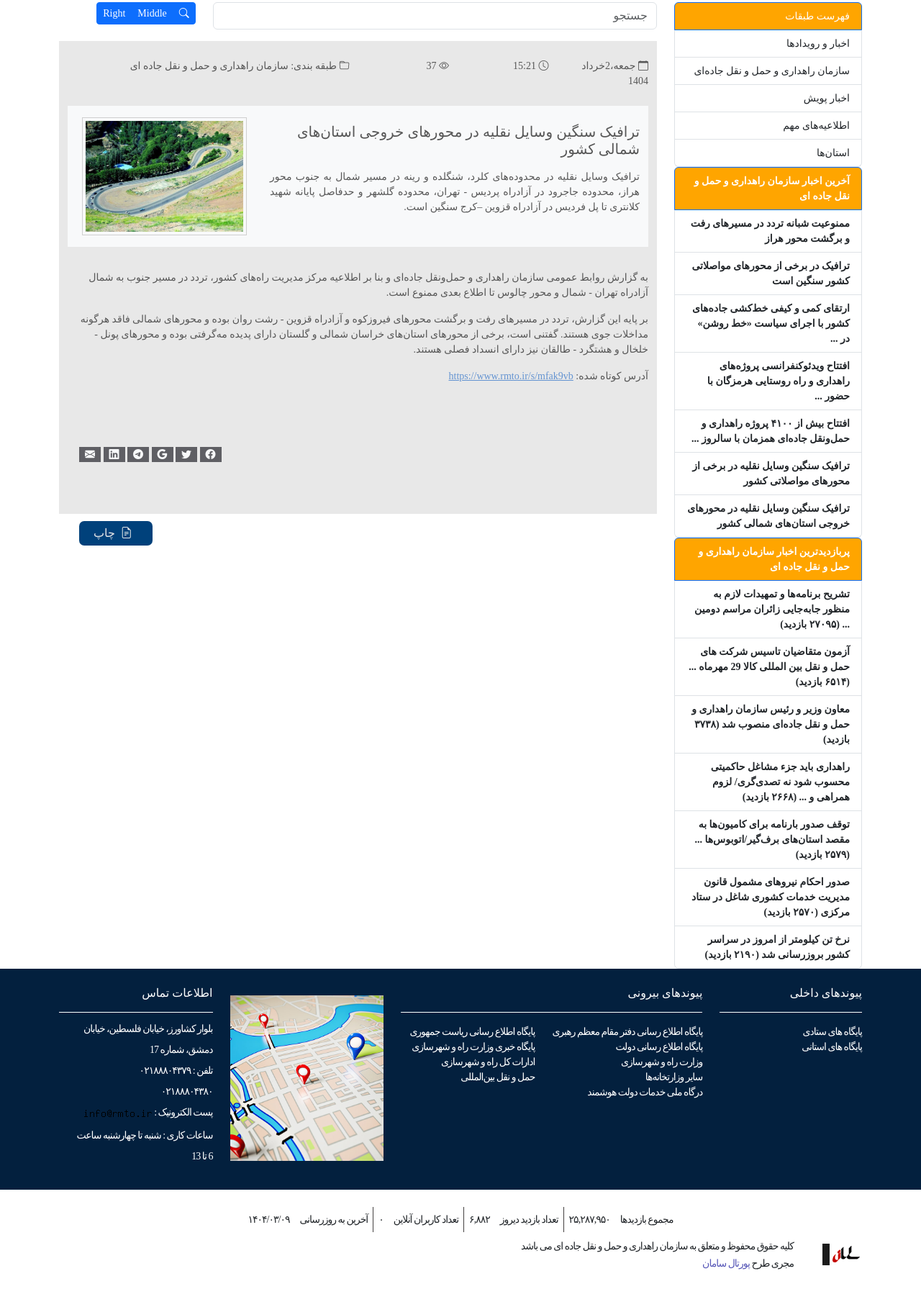
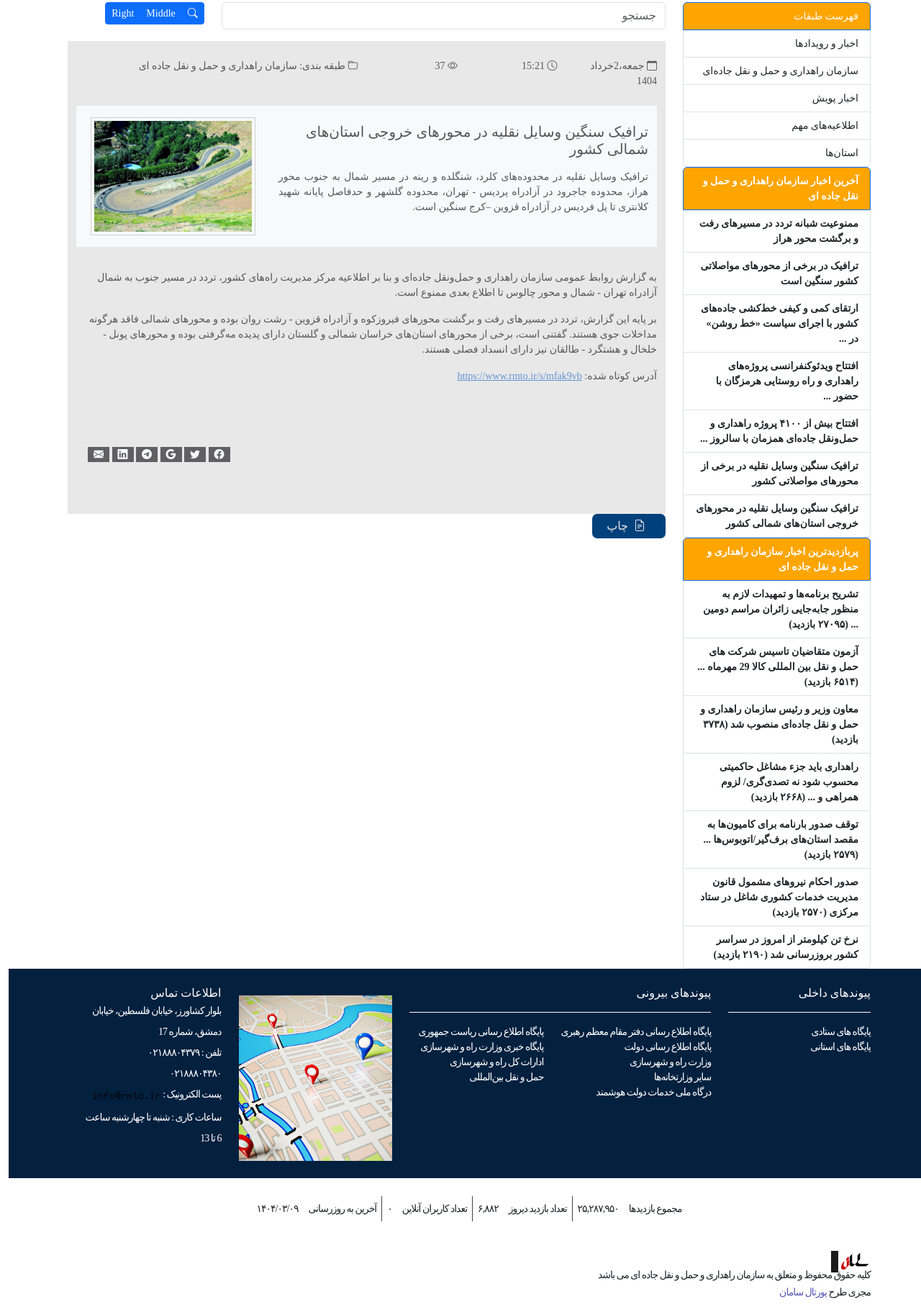
Before and after one commit to shrjld/my-rmto-main, a plain HTML site: page index.html in a window 1280 px wide. Shown: the part 340-2156 px from the top of the page at 72% size. Before the commit the page ends 2116 px from the top, so only its background shows below. Drawn offline with nearby package versions, Linux system fonts and the light colour scheme; a small style sheet from the web is missing.

Commit message:
in the class

```diff
--- a/index.html
+++ b/index.html
@@ -109,7 +109,8 @@
                     <i class="bi bi-globe px-2"></i>
                     <li class="breadcrumb-item crumb-item ">سازمان راهدار ی و حمل و نقل جاده ای</li>
                     <li class="breadcrumb-item crumb-item active" aria-current="page">اخبار</li>
-                    <li class="breadcrumb-item crumb-item active text-warning" aria-current="page">سازمان راهداری و حمل و نقل جاده ای</li>
+                    <li class="breadcrumb-item crumb-item active text-warning" aria-current="page">سازمان راهداری و حمل
+                        و نقل جاده ای</li>
                 </ol>
             </nav>
         </div>
@@ -117,7 +118,7 @@
     <!-- -------------------------sideBar------------------------ -->
     <div class="container">
         <div class="row">
-            <div class="col-md-3 side-bar-container border border-0">
+            <div class="col-md-3 side-bar-container border border-0 order-1 order-sm-1 order-md-0">
                 <ul class="list-group listGroup1">
                     <li class="list-group-item active listGroup-header" aria-current="true">فهرست طبقات</li>
                     <li class="list-group-item">اخبار و رویدادها</li>
@@ -127,7 +128,8 @@
                     <li class="list-group-item">استان‌ها</li>
                 </ul>
                 <ul class="list-group listGroup2">
-                    <li class="list-group-item active listGroup-header" aria-current="true">آخرین اخبار سازمان راهداری و حمل
+                    <li class="list-group-item active listGroup-header" aria-current="true">آخرین اخبار سازمان راهداری و
+                        حمل
                         و نقل جاده
                         ای</li>
                     <li class="list-group-item">ممنوعیت شبانه تردد در مسیرهای رفت و برگشت محور هراز</li>
@@ -142,7 +144,8 @@
                     <li class="list-group-item">ترافیک سنگین وسایل نقلیه در محورهای خروجی استان‌های شمالی کشور</li>
                 </ul>
                 <ul class="list-group listGroup3">
-                    <li class="list-group-item active listGroup-header" aria-current="true">پربازدیدترین اخبار سازمان راهداری
+                    <li class="list-group-item active listGroup-header" aria-current="true">پربازدیدترین اخبار سازمان
+                        راهداری
                         و حمل و نقل
                         جاده ای</li>
                     <li class="list-group-item">تشریح برنامه‌ها و تمهیدات لازم به منظور جابه‌جایی زائران مراسم دومین ...
@@ -160,7 +163,7 @@
                     <li class="list-group-item">نرخ تن کیلومتر از امروز در سراسر کشور بروزرسانی شد (۲۱۹۰ بازدید)</li>
                 </ul>
             </div>
-            <div class="col-md-9 order-1 order-md-2">
+            <div class="col-md-9 order-0 order-sm-0 order-md-1 ">
                 <div class="row">
                     <div class="col-md-9">
                         <div class="mb-3 d-sm-none d-md-block d-none">
@@ -179,7 +182,7 @@
                 </div>
 
 
-                <div class="container body-info py-4 ">
+                <div class="container body-info py-4 order-1 order-sm-1 order-md-2">
                     <div class="row">
                         <div class="col-md traffic-head">
                             <div class="row">
@@ -270,7 +273,7 @@
     <!-- ----------------------------------footer------------------------------------- -->
 
 
-    <footer class="footer py-4 order-3">
+    <footer class="footer py-4 ">
         <div class="container-fluid footer-container">
             <div class="container ">
                 <div class="row">
@@ -313,13 +316,14 @@
 
                     <div class="col-md-5">
                         <div class="row">
-                            <div class="col-md  footer-section3">
+                            <div class="col-md  footer-section3  ">
+                                <h6 class="footer-section3-h6 d-block d-sm-block d-md-none ">اطلاعات تماس</h6>
+                                <img class="img-fluid" src="photo/map.jpg" alt="map">
 
-                                <img class="img-fluid" src="photo/map.jpg" alt="map">
                             </div>
+
                             <div class="col-md footer-section4">
-                                <h6 class="footer-section3-h6">اطلاعات تماس</h6>
-                                <hr>
+                                <h6 class="footer-section3-h6 d-none d-sm-none d-md-block  ">اطلاعات تماس</h6>
                                 <p class="footer-para">بلوار کشاورز، خیابان فلسطین، خیابان </p>
                                 <p class="footer-para">دمشق، شماره 17</p>
                                 <p class="footer-para">تلفن : ۰۲۱۸۸۸۰۴۳۷۹ </p>
@@ -338,7 +342,7 @@
     </footer>
     <!-- -----------------------------copyright-------------------------------------- -->
 
-    <div class="copyright container-fluid mt-4 ">
+    <div class="copyright container-fluid mt-4 d-none d-md-inline">
         <div class="row">
             <div class="col-md container-copyright">
                 <p class="copyright-para">مجموع بازدیدها </p>
@@ -357,20 +361,19 @@
 
     <div class="container after-copyright ">
         <div class="row">
-            <div class="col-md-1">
+            <div class="col-md">
                 <img class="after-copyright-logo" src="photo/download.png" alt="سازمان راه داری">
-            </div>
-
-            <div class="col-md-11">
                 <p class="after-copyright-para">کلیه حقوق محفوظ و متعلق به سازمان راهداری و حمل و نقل جاده ای می باشد
                 </p>
                 <p class="after-copyright-para">مجری طرح<a class=" after-copyright-link" href="#"> پورتال </a>
+
                     <a class=" after-copyright-link" href="#">سامان</a>
                 </p>
             </div>
+        </div>
 
-        </div>
     </div>
+
 </body>
 
 </html>
--- a/sass/style.scss
+++ b/sass/style.scss
@@ -191,9 +191,7 @@ $footer-link-color: #fd7e2a;
     padding: 5px 20px;
     border-radius: $border-ra;
     color: $color-light;
-    position: absolute;
-    left: 110px;
-    margin-top: 10px;
+
 }
 
 .print:hover {
@@ -362,29 +360,6 @@ hr {
 
 }
 
-@media (max-width:768px) {
-    .copyright {
-        display: none;
-    }
-
-    .footer-section4 {
-        order: 1;
-    }
-
-    .footer-section3 {
-        order: 2;
-    }
-
-
-
-    // .footer-section3-h6 {
-    //     order: 1;
-    // }
-
-    // .footer-section3{
-    //     order: 2;
-    // }
-
 
     .footer-section3,
     .footer-section4 {
@@ -402,4 +377,3 @@ hr {
         font-size: 12px;
         text-align: center;
     }
-}
```
Also changed, not shown: css/style.css, css/style.min.css, sass/style.css, 2 other files.
